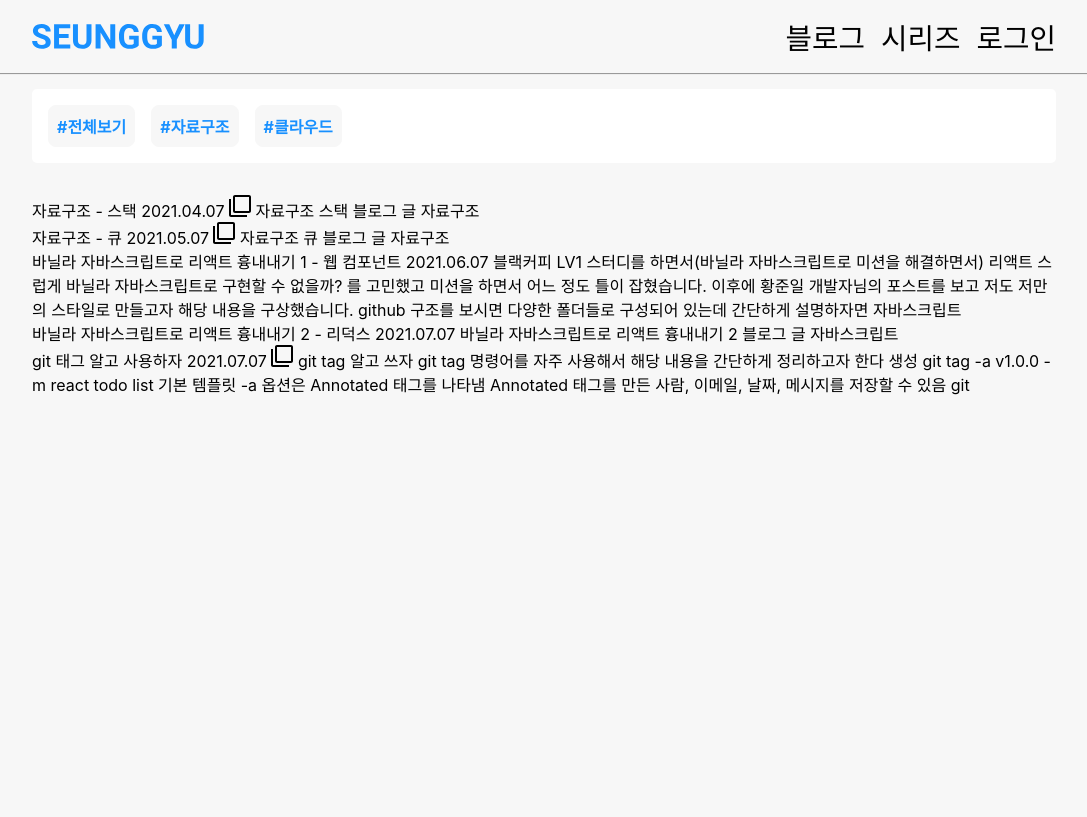
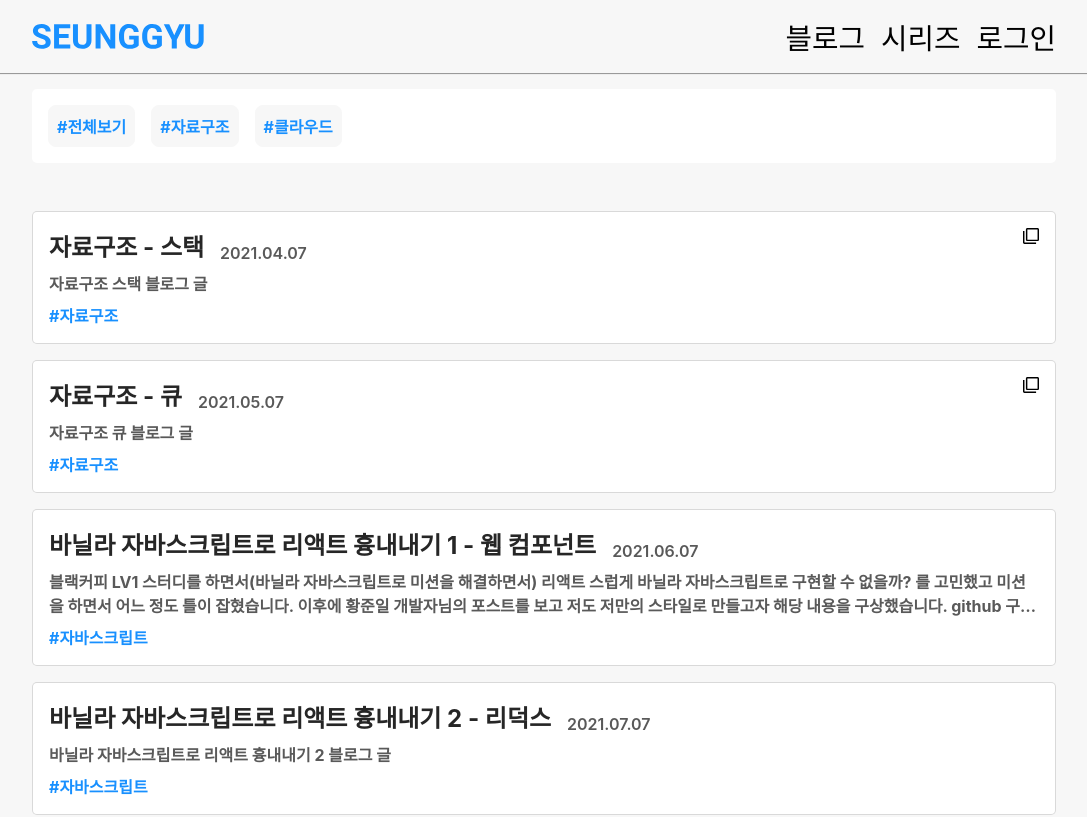
Before and after one commit to CodeSoom/project-react-6-KIMSEUNGGYU, a React app: page / in a window 1280 px wide. Shown: the top 817 px of the page, without its empty margins (96-1183 px from the left). Built offline with nearby package versions, Linux system fonts and the light colour scheme; data requests are answered from the project's data file.

Commit message:
[feat] 블로그 포스팅 아이템 스타일 적용

```diff
--- a/src/components/PostItem.jsx
+++ b/src/components/PostItem.jsx
@@ -1,19 +1,100 @@
+import styled from '@emotion/styled';
+
 export default function PostItem({ post }) {
   const {
     title, summary, contents, tags, createdAt,
   } = post;
 
   return (
-    <li>
-      {title}
-      {' '}
-      {createdAt}
-      {' '}
-      {summary ? <img src="/images/summary.svg" alt="summary" /> : ''}
-      {' '}
-      {contents}
-      {' '}
-      {tags}
-    </li>
+    <Item>
+      <div>
+        <div>
+          <Title>{title}</Title>
+          <CreatedAt>{createdAt}</CreatedAt>
+        </div>
+        {summary && (
+          <img
+            src="/images/summary.svg"
+            alt="summary"
+          />
+        )}
+      </div>
+      <Contents>
+        <span>
+          {contents}
+        </span>
+      </Contents>
+      <Tags>
+        {tags.map((tag) => (
+          <li key={`${tag}`}>
+            <p>
+              {`#${tag}`}
+            </p>
+          </li>
+        ))}
+      </Tags>
+    </Item>
   );
 }
+
+const Item = styled.li`
+  list-style: none;
+  background-color: white;
+  margin-bottom: 1rem;
+  border: 1px solid ${({ theme }) => theme.color.border};
+  border-radius: 5px;
+  padding: 1rem;
+  cursor: pointer;
+  font-weight: bold;
+  &:hover {
+    border: 1px solid ${({ theme }) => theme.color.main};
+  }
+
+  & div {
+    position: relative;
+    display: flex;
+    justify-content: space-between;
+    align-items: flex-end;
+    img {
+      width: 1rem;
+      height: 1rem;
+      position: absolute;
+      top: 0;
+      right: 0;
+    }
+    img:hover {
+      cursor: pointer;
+      filter: ${({ theme }) => theme.color.mainSVG};
+    }
+  }
+`;
+
+const Title = styled.h2`
+  margin-right: 1rem;
+  color: ${({ theme }) => theme.color.title};
+`;
+
+const CreatedAt = styled.p`
+  font-weight: 600;
+  color: ${({ theme }) => theme.color.primaryText};
+`;
+
+const Contents = styled.div`
+  margin-top: .5rem;
+
+  & span {
+    display: -webkit-box;
+    -webkit-box-orient: vertical;
+    -webkit-line-clamp: 2;
+    overflow: hidden;
+    color: ${({ theme }) => theme.color.primaryText};
+  }
+`;
+
+const Tags = styled.ul`
+  margin-top: .5rem;
+
+  p {
+    color: ${({ theme }) => theme.color.main};
+  }
+`;
--- a/src/components/TagItem.jsx
+++ b/src/components/TagItem.jsx
@@ -17,17 +17,14 @@ export default function TagItem({ name, selectedTag, onClick }) {
 }
 
 const Item = styled.li`
-  list-style: none;
   margin-right: 1rem;
 
   button {
-    all: unset;
     padding: .5rem;
     border: 1px solid #F7F7F7;
     background-color: #F7F7F7;
     border-radius: .5rem;
     color: ${(props) => props.theme.color.main};
-    /* color: ${({ theme }) => theme.color.main}; */
     font-weight: bold;
     font-size: 16px;
   }
--- a/src/containers/PostsContainer.jsx
+++ b/src/containers/PostsContainer.jsx
@@ -1,6 +1,8 @@
 import { useEffect } from 'react';
 
 import { useDispatch, useSelector } from 'react-redux';
+
+import styled from '@emotion/styled';
 
 import {
   loadPosts,
@@ -22,13 +24,19 @@ export default function PostsContainer() {
   }
 
   return (
-    <ul>
+    <Posts>
       {posts.map((post) => (
         <PostItem
           key={post.id}
           post={post}
         />
       ))}
-    </ul>
+    </Posts>
   );
 }
+
+const Posts = styled.ul`
+  margin: 2rem 0;
+  border-radius: 5px;
+  padding: 1rem 0;
+`;
```
